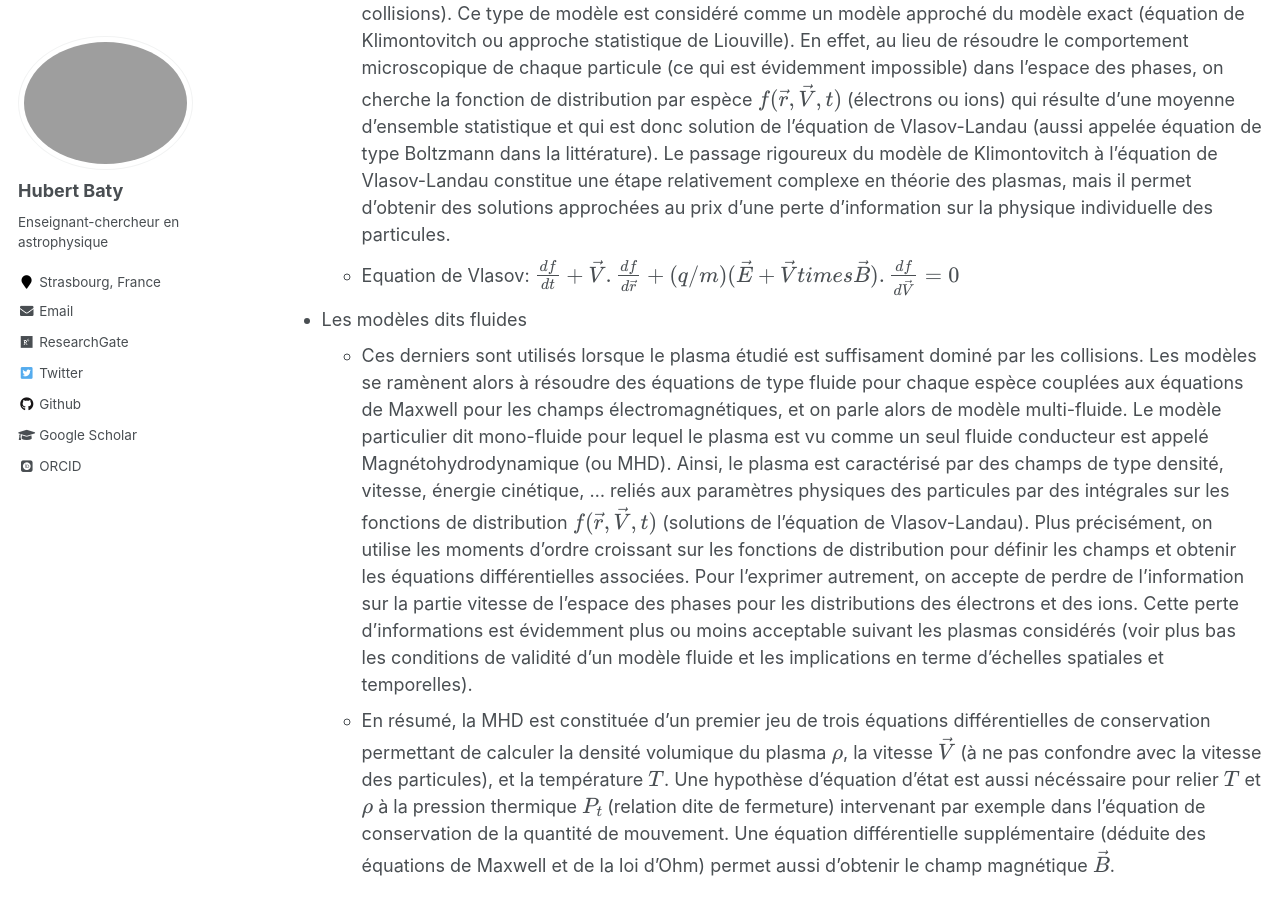
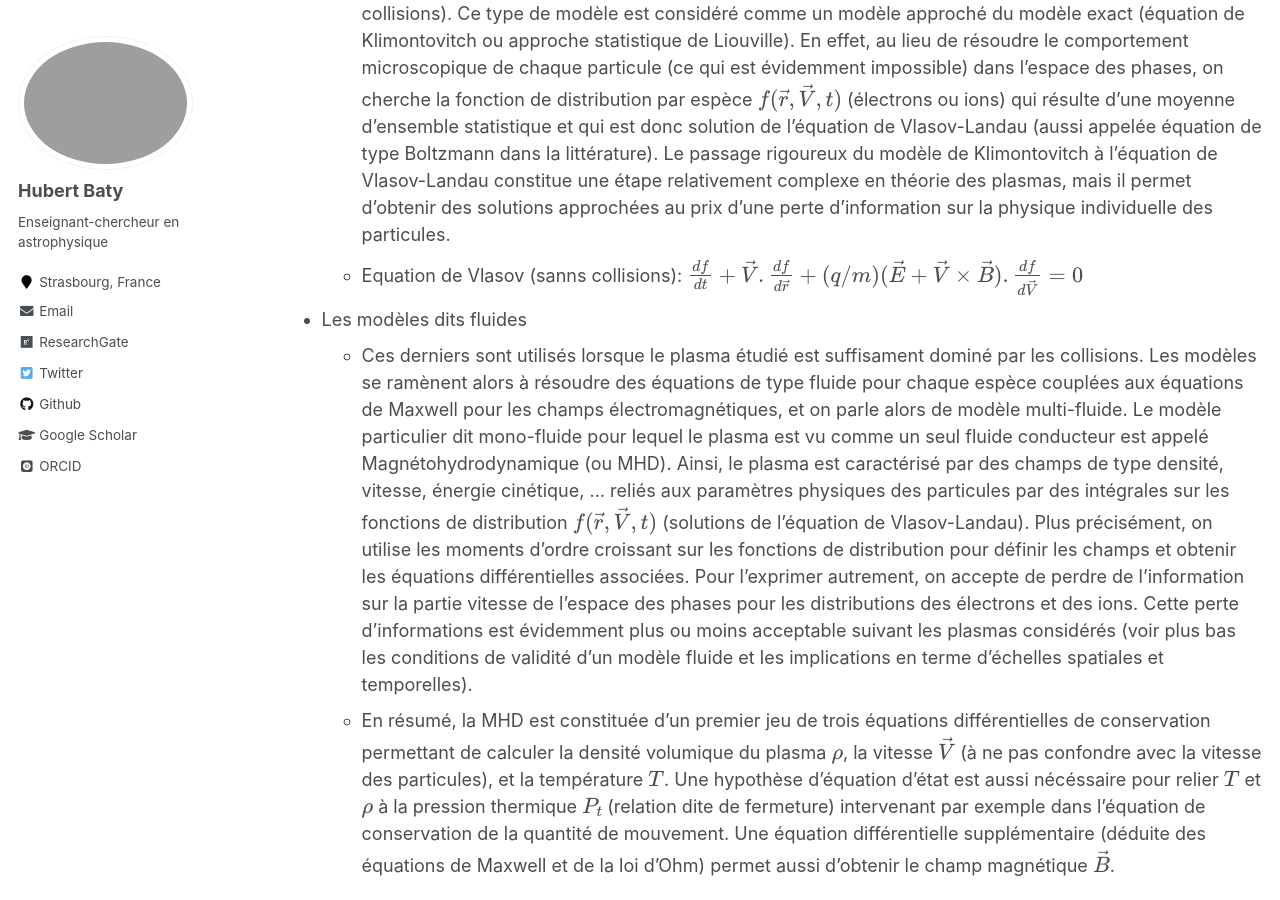
Before and after one commit to hubertbaty/hubertbaty.github.io, a Jekyll site: the page built from _pages/plasma.md, in a window 1280 px wide and 900 px high, scrolled down 3831 px. Built offline with Jekyll 4.4.1, drawn with Linux system fonts in a browser that asks for light colours; some web fonts are replaced; formulas are drawn with MathJax 3.

Commit message:
Update plasma.md

```diff
--- a/_pages/plasma.md
+++ b/_pages/plasma.md
@@ -57,7 +57,7 @@ Modèles de description des plasmas
 
 * Les modèles dits cinétiques
   * Ils sont utilisés lorsque le plasma étudié est dit non (ou peu) collisionnel, car les collisions sont peu fréquentes et donc influent peu le mouvement des particules (voir schéma ci-dessous). Il s'agit de résoudre une équation de type Vlasov (avec ou sans opérateur tenant compte d'un minimum de collisions). Ce type de modèle est considéré comme un modèle approché du modèle exact (équation de Klimontovitch ou approche statistique de Liouville). En effet, au lieu de résoudre le comportement microscopique de chaque particule (ce qui est évidemment impossible) dans l'espace des phases, on cherche la fonction de distribution par espèce $f (\vec r, \vec V, t)$ (électrons ou ions) qui résulte d'une moyenne d'ensemble statistique et qui est donc solution de l'équation de Vlasov-Landau (aussi appelée équation de type Boltzmann dans la littérature). Le passage rigoureux du modèle de Klimontovitch à l'équation de Vlasov-Landau constitue une étape relativement complexe en théorie des plasmas, mais il permet d'obtenir des solutions approchées au prix d'une perte d'information sur la physique individuelle des particules.
-  * Equation de Vlasov: $ \frac {df} {dt} + \vec V . \frac {df} {d \vec r} + (q/m) (\vec E + \vec V times \vec B) . \frac {df} {d \vec V} = 0$
+  * Equation de Vlasov (sanns collisions): $ \frac {df} {dt} + \vec V . \frac {df} {d \vec r} + (q/m) (\vec E + \vec V \times \vec B) . \frac {df} {d \vec V} = 0$
 
 * Les modèles dits fluides
   * Ces derniers sont utilisés lorsque le plasma étudié est suffisament dominé par les collisions. Les modèles se ramènent alors à résoudre des équations de type fluide pour chaque espèce couplées aux équations de Maxwell pour les champs électromagnétiques, et on parle alors de modèle multi-fluide. Le modèle particulier dit mono-fluide pour lequel le plasma est vu comme un seul fluide conducteur est appelé Magnétohydrodynamique (ou MHD). Ainsi, le plasma est caractérisé par des champs de type densité, vitesse, énergie cinétique, ... reliés aux paramètres physiques des particules par des intégrales sur les fonctions de distribution $f (\vec r, \vec V, t)$ (solutions de l'équation de Vlasov-Landau). Plus précisément, on utilise les moments d'ordre croissant sur les fonctions de distribution pour définir les champs et obtenir les équations différentielles associées. Pour l'exprimer autrement, on accepte de perdre de l'information sur la partie vitesse de l'espace des phases pour les distributions des électrons et des ions. Cette perte d'informations est évidemment plus ou moins acceptable suivant les plasmas considérés (voir plus bas les conditions de validité d'un modèle fluide et les implications en terme d'échelles spatiales et temporelles).
```
